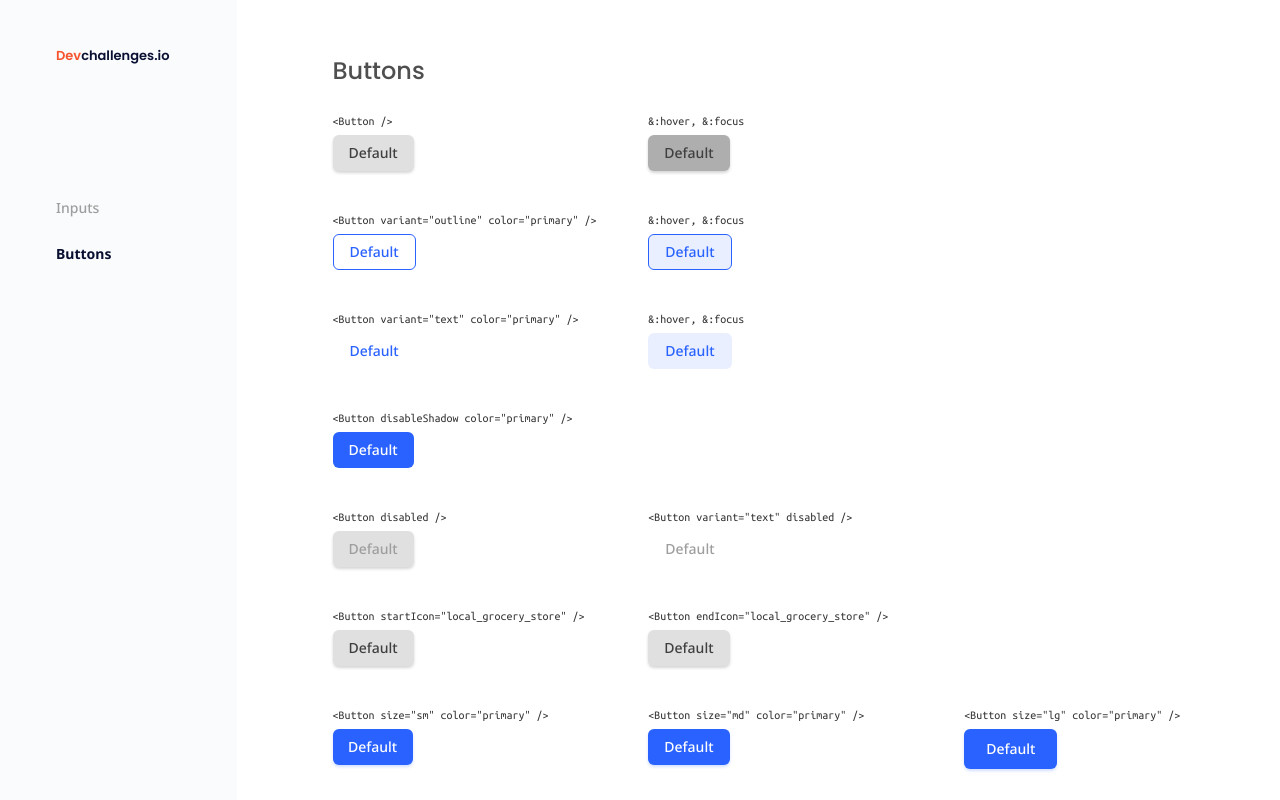
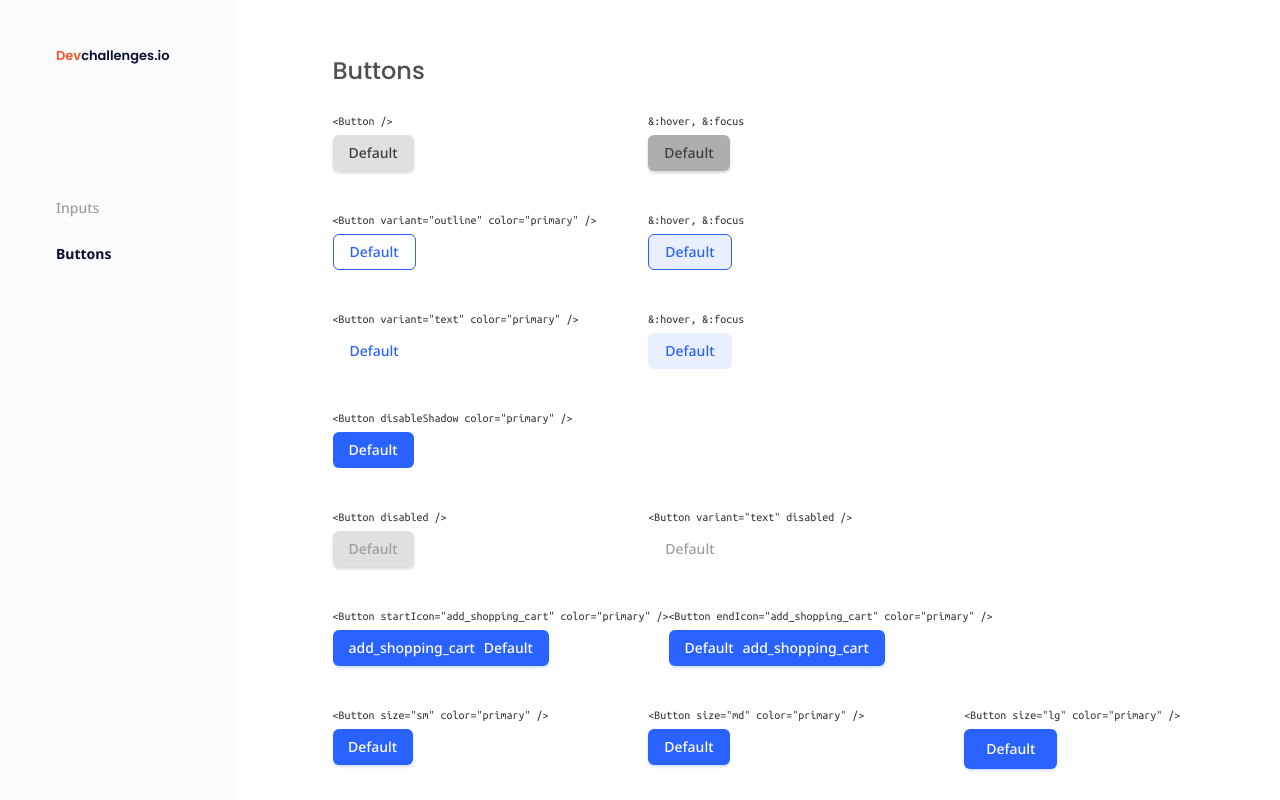
Before and after one commit to richardcyrus/devchallenges-button-component, a React (Vite) app: page / in a window 1280 px wide. Shown: the top 800 px of the page. Built offline with nearby package versions, Linux system fonts and the light colour scheme.

Commit message:
feat: add start & end icon properties

```diff
--- a/package.json
+++ b/package.json
@@ -17,6 +17,7 @@
   },
   "dependencies": {
     "classnames": "^2.3.2",
+    "material-icons": "^1.13.2",
     "react": "^18.2.0",
     "react-dom": "^18.2.0",
     "vite-plugin-svgr": "^2.4.0"
--- a/src/App.tsx
+++ b/src/App.tsx
@@ -83,15 +83,15 @@ function App() {
             <div className="row">
               <div className="example">
                 <p className="element-heading">
-                  &lt;Button startIcon="local_grocery_store" /&gt;
+                  &lt;Button startIcon="add_shopping_cart" color="primary" /&gt;
                 </p>
-                <Button />
+                <Button color="primary" startIcon="add_shopping_cart" />
               </div>
               <div className="example">
                 <p className="element-heading">
-                  &lt;Button endIcon="local_grocery_store" /&gt;
+                  &lt;Button endIcon="add_shopping_cart" color="primary" /&gt;
                 </p>
-                <Button />
+                <Button color="primary" endIcon="add_shopping_cart" />
               </div>
             </div>
             <div className="row">
--- a/src/components/Button.tsx
+++ b/src/components/Button.tsx
@@ -8,7 +8,9 @@ interface ButtonProps extends ButtonHTMLAttributes<HTMLButtonElement> {
   children?: ReactNode
   color?: 'default' | 'primary' | 'secondary' | 'danger'
   disableShadow?: boolean
+  endIcon?: string
   size?: 'sm' | 'md' | 'lg'
+  startIcon?: string
   variant?: 'outline' | 'text'
 }
 
@@ -17,7 +19,9 @@ const Button = ({
   className,
   color,
   disableShadow,
+  endIcon,
   size,
+  startIcon,
   type = 'button',
   variant,
   ...rest
@@ -26,13 +30,22 @@ const Button = ({
     [`${styles[`${color}`]}`]: typeof color !== 'undefined',
     [`${styles[`${size}`]}`]: typeof size !== 'undefined',
     [`${styles[`${variant}`]}`]: typeof variant !== 'undefined',
+    [`${styles['start-icon']}`]: typeof startIcon !== 'undefined',
+    [`${styles['end-icon']}`]: typeof endIcon !== 'undefined',
     [`${styles['no-shadow']}`]:
       typeof disableShadow !== 'undefined' && disableShadow,
     [`${styles[`${className}`]}`]: typeof className !== 'undefined',
   })
+
   return (
     <button className={buttonClass} type={type} {...rest}>
+      {typeof startIcon !== 'undefined' ? (
+        <span className={styles['material-icons-outlined']}>{startIcon}</span>
+      ) : null}
       {children || `Default`}
+      {typeof endIcon !== 'undefined' ? (
+        <span className={styles['material-icons-outlined']}>{endIcon}</span>
+      ) : null}
     </button>
   )
 }
--- a/src/components/button.module.css
+++ b/src/components/button.module.css
@@ -1,3 +1,5 @@
+@import url('material-icons/iconfont/outlined.css');
+
 a.button {
   text-decoration: none;
 }
@@ -159,4 +161,17 @@ button.button {
   &.no-shadow {
     box-shadow: none !important;
   }
+
+  &.start-icon > .material-icons-outlined,
+  &.end-icon > .material-icons-outlined {
+    font-size: 0.875rem;
+  }
+
+  &.start-icon > .material-icons-outlined {
+    padding-inline-end: 0.625em;
+  }
+
+  &.end-icon > .material-icons-outlined {
+    padding-inline-start: 0.625em;
+  }
 }
```
Also changed, not shown: 1 other file (tests, documents, lock files or other folders).
